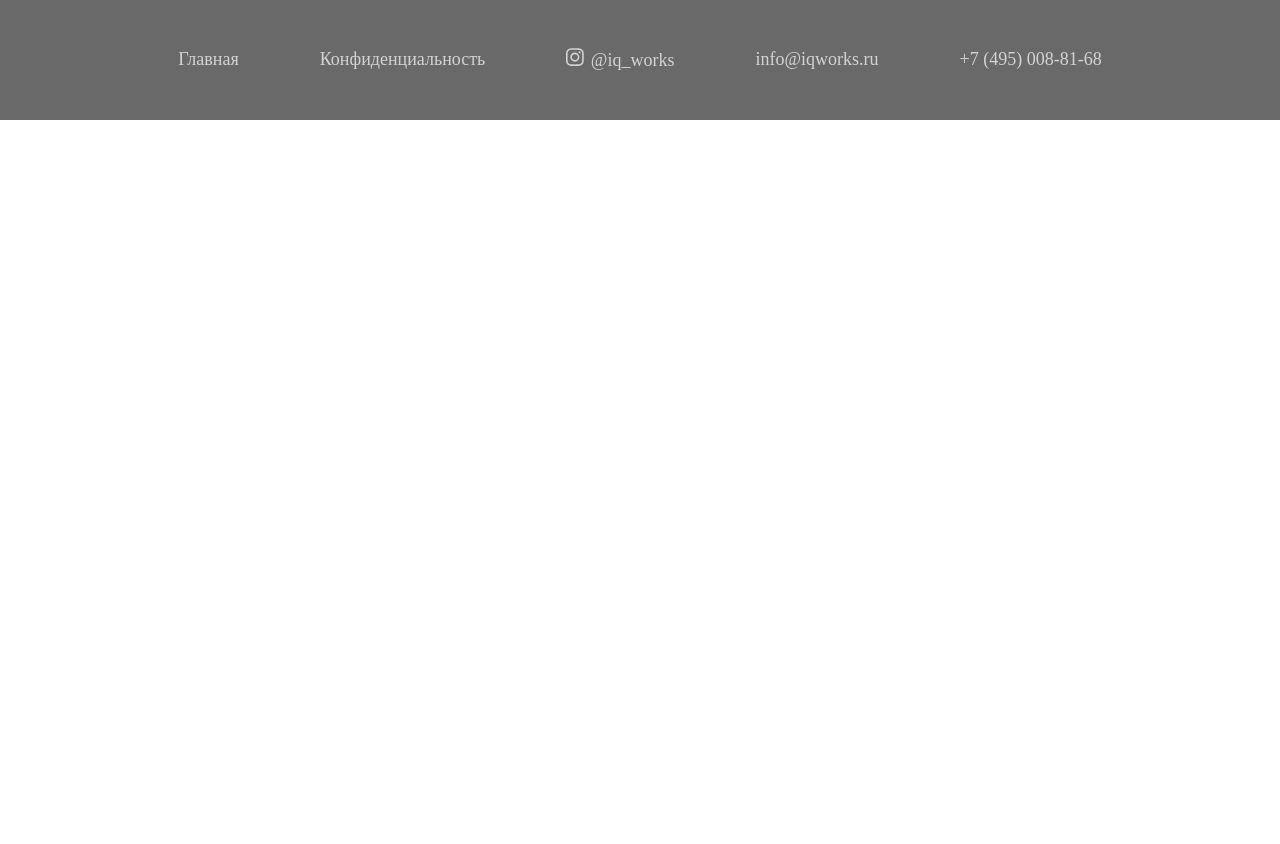
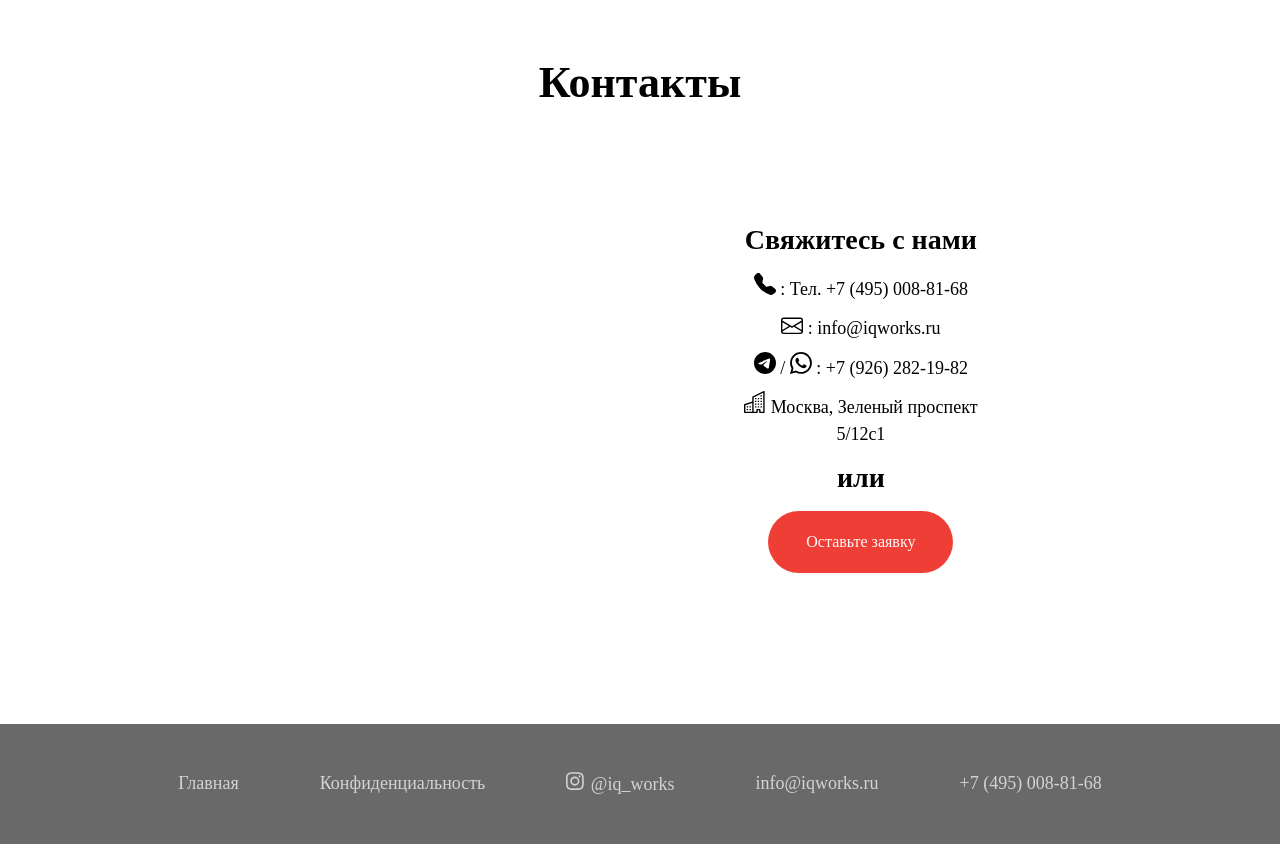
Before and after one commit to Husky022/IQworkers, a Django app: page /contacts/ in a window 1280 px wide. Shown: the part 90-934 px from the top of the page. Before the commit the page ends 210 px from the top, so only its background shows below. Run offline with Django 3.2, Linux system fonts and the light colour scheme; some libraries are stand-ins or nearby versions; some web fonts are replaced.

Commit message:
contacts

```diff
--- a/mainapp/templates/mainapp/contacts.html
+++ b/mainapp/templates/mainapp/contacts.html
@@ -3,4 +3,50 @@
 {#{% load project_tags %}#}
 {% block title %}{{ title|title }}{% endblock %}
 {% block content %}
+    <div class="contacts-container">
+        <div class="contacts-text">Контакты</div>
+        <div class="contacts-box">
+            <iframe src="https://yandex.ru/map-widget/v1/?um=constructor%3A59c6755b0a00629436824b69175c92e6787497615e345e94731d247cba74047f&amp;source=constructor"
+                    width="500" height="400" frameborder="0">
+            </iframe>
+            <div class="contacts-box-text">
+                <div class="contacts-box-paragraph">Cвяжитесь с нами</div>
+                <div class="contacts-data">
+                    <p class="contacts-point">
+                        <svg xmlns="http://www.w3.org/2000/svg" width="22" height="22" fill="currentColor" class="bi bi-telephone-fill" viewBox="0 0 16 16">
+                          <path fill-rule="evenodd" d="M1.885.511a1.745 1.745 0 0 1 2.61.163L6.29 2.98c.329.423.445.974.315 1.494l-.547 2.19a.678.678 0 0 0 .178.643l2.457 2.457a.678.678 0 0 0 .644.178l2.189-.547a1.745 1.745 0 0 1 1.494.315l2.306 1.794c.829.645.905 1.87.163 2.611l-1.034 1.034c-.74.74-1.846 1.065-2.877.702a18.634 18.634 0 0 1-7.01-4.42 18.634 18.634 0 0 1-4.42-7.009c-.362-1.03-.037-2.137.703-2.877L1.885.511z"/>
+                        </svg>
+                        : Тел. +7 (495) 008-81-68
+                    </p>
+                    <p class="contacts-point">
+                        <svg xmlns="http://www.w3.org/2000/svg" width="22" height="22" fill="currentColor" class="bi bi-envelope" viewBox="0 -2 16 16">
+                          <path d="M0 4a2 2 0 0 1 2-2h12a2 2 0 0 1 2 2v8a2 2 0 0 1-2 2H2a2 2 0 0 1-2-2V4Zm2-1a1 1 0 0 0-1 1v.217l7 4.2 7-4.2V4a1 1 0 0 0-1-1H2Zm13 2.383-4.708 2.825L15 11.105V5.383Zm-.034 6.876-5.64-3.471L8 9.583l-1.326-.795-5.64 3.47A1 1 0 0 0 2 13h12a1 1 0 0 0 .966-.741ZM1 11.105l4.708-2.897L1 5.383v5.722Z"/>
+                        </svg>
+                        : info@iqworks.ru
+                    </p>
+                    <p class="contacts-point">
+                        <svg xmlns="http://www.w3.org/2000/svg" width="22" height="22" fill="currentColor" class="bi bi-telegram" viewBox="0 0 16 16">
+                          <path d="M16 8A8 8 0 1 1 0 8a8 8 0 0 1 16 0zM8.287 5.906c-.778.324-2.334.994-4.666 2.01-.378.15-.577.298-.595.442-.03.243.275.339.69.47l.175.055c.408.133.958.288 1.243.294.26.006.549-.1.868-.32 2.179-1.471 3.304-2.214 3.374-2.23.05-.012.12-.026.166.016.047.041.042.12.037.141-.03.129-1.227 1.241-1.846 1.817-.193.18-.33.307-.358.336a8.154 8.154 0 0 1-.188.186c-.38.366-.664.64.015 1.088.327.216.589.393.85.571.284.194.568.387.936.629.093.06.183.125.27.187.331.236.63.448.997.414.214-.02.435-.22.547-.82.265-1.417.786-4.486.906-5.751a1.426 1.426 0 0 0-.013-.315.337.337 0 0 0-.114-.217.526.526 0 0 0-.31-.093c-.3.005-.763.166-2.984 1.09z"/>
+                        </svg>
+                        /
+                        <svg xmlns="http://www.w3.org/2000/svg" width="22" height="22" fill="currentColor" class="bi bi-whatsapp" viewBox="0 0 16 16">
+                          <path d="M13.601 2.326A7.854 7.854 0 0 0 7.994 0C3.627 0 .068 3.558.064 7.926c0 1.399.366 2.76 1.057 3.965L0 16l4.204-1.102a7.933 7.933 0 0 0 3.79.965h.004c4.368 0 7.926-3.558 7.93-7.93A7.898 7.898 0 0 0 13.6 2.326zM7.994 14.521a6.573 6.573 0 0 1-3.356-.92l-.24-.144-2.494.654.666-2.433-.156-.251a6.56 6.56 0 0 1-1.007-3.505c0-3.626 2.957-6.584 6.591-6.584a6.56 6.56 0 0 1 4.66 1.931 6.557 6.557 0 0 1 1.928 4.66c-.004 3.639-2.961 6.592-6.592 6.592zm3.615-4.934c-.197-.099-1.17-.578-1.353-.646-.182-.065-.315-.099-.445.099-.133.197-.513.646-.627.775-.114.133-.232.148-.43.05-.197-.1-.836-.308-1.592-.985-.59-.525-.985-1.175-1.103-1.372-.114-.198-.011-.304.088-.403.087-.088.197-.232.296-.346.1-.114.133-.198.198-.33.065-.134.034-.248-.015-.347-.05-.099-.445-1.076-.612-1.47-.16-.389-.323-.335-.445-.34-.114-.007-.247-.007-.38-.007a.729.729 0 0 0-.529.247c-.182.198-.691.677-.691 1.654 0 .977.71 1.916.81 2.049.098.133 1.394 2.132 3.383 2.992.47.205.84.326 1.129.418.475.152.904.129 1.246.08.38-.058 1.171-.48 1.338-.943.164-.464.164-.86.114-.943-.049-.084-.182-.133-.38-.232z"/>
+                        </svg>
+                         : +7 (926) 282-19-82
+                    </p>
+                    <p class="contacts-point">
+                        <svg xmlns="http://www.w3.org/2000/svg" width="22" height="22" fill="currentColor" class="bi bi-building" viewBox="0 0 16 16">
+                          <path fill-rule="evenodd" d="M14.763.075A.5.5 0 0 1 15 .5v15a.5.5 0 0 1-.5.5h-3a.5.5 0 0 1-.5-.5V14h-1v1.5a.5.5 0 0 1-.5.5h-9a.5.5 0 0 1-.5-.5V10a.5.5 0 0 1 .342-.474L6 7.64V4.5a.5.5 0 0 1 .276-.447l8-4a.5.5 0 0 1 .487.022zM6 8.694 1 10.36V15h5V8.694zM7 15h2v-1.5a.5.5 0 0 1 .5-.5h2a.5.5 0 0 1 .5.5V15h2V1.309l-7 3.5V15z"/>
+                          <path d="M2 11h1v1H2v-1zm2 0h1v1H4v-1zm-2 2h1v1H2v-1zm2 0h1v1H4v-1zm4-4h1v1H8V9zm2 0h1v1h-1V9zm-2 2h1v1H8v-1zm2 0h1v1h-1v-1zm2-2h1v1h-1V9zm0 2h1v1h-1v-1zM8 7h1v1H8V7zm2 0h1v1h-1V7zm2 0h1v1h-1V7zM8 5h1v1H8V5zm2 0h1v1h-1V5zm2 0h1v1h-1V5zm0-2h1v1h-1V3z"/>
+                        </svg>
+                        Москва, Зеленый проспект 5/12с1
+                    </p>
+                </div>
+                <div class="contacts-box-paragraph">или</div>
+                <button class="callback-first-content">
+                    Оставьте заявку
+                </button>
+            </div>
+        </div>
+    </div>
 {% endblock %}
--- a/static/css/style.css
+++ b/static/css/style.css
@@ -147,6 +147,22 @@
 .chapter-box{
     display: flex;
     flex-direction: column;
+}
+
+.contacts-box{
+    display: flex;
+    flex-direction: row;
+    margin: 80px 17% 0 17%;
+    align-items: center;
+}
+
+.contacts-box-text{
+    padding: 0 0 0 5%;
+    text-align: center;
+}
+
+.contacts-point{
+    margin: 4% 0 4% 0;
 }
 
 .how-we-work{
@@ -352,14 +368,14 @@
     margin: 5% 0 5% 0;
 }
 
-.services-container{
+.services-container, .contacts-container{
     width: 80%;
     display: flex;
     flex-direction: column;
     margin: 0 10% 10% 10%;
 }
 
-.services-text{
+.services-text, .contacts-text{
     font-size: 44px;
     font-weight: bold;
     margin: 50px 0 0 0;
@@ -375,7 +391,7 @@
     height: 380px;
 }
 
-.service-box-paragraph{
+.service-box-paragraph, .contacts-box-paragraph{
     font-size: 28px;
     font-weight: bolder;
     margin: auto;
```
Also changed, not shown: mainapp/templates/mainapp/services.html (+9 -11 lines).
